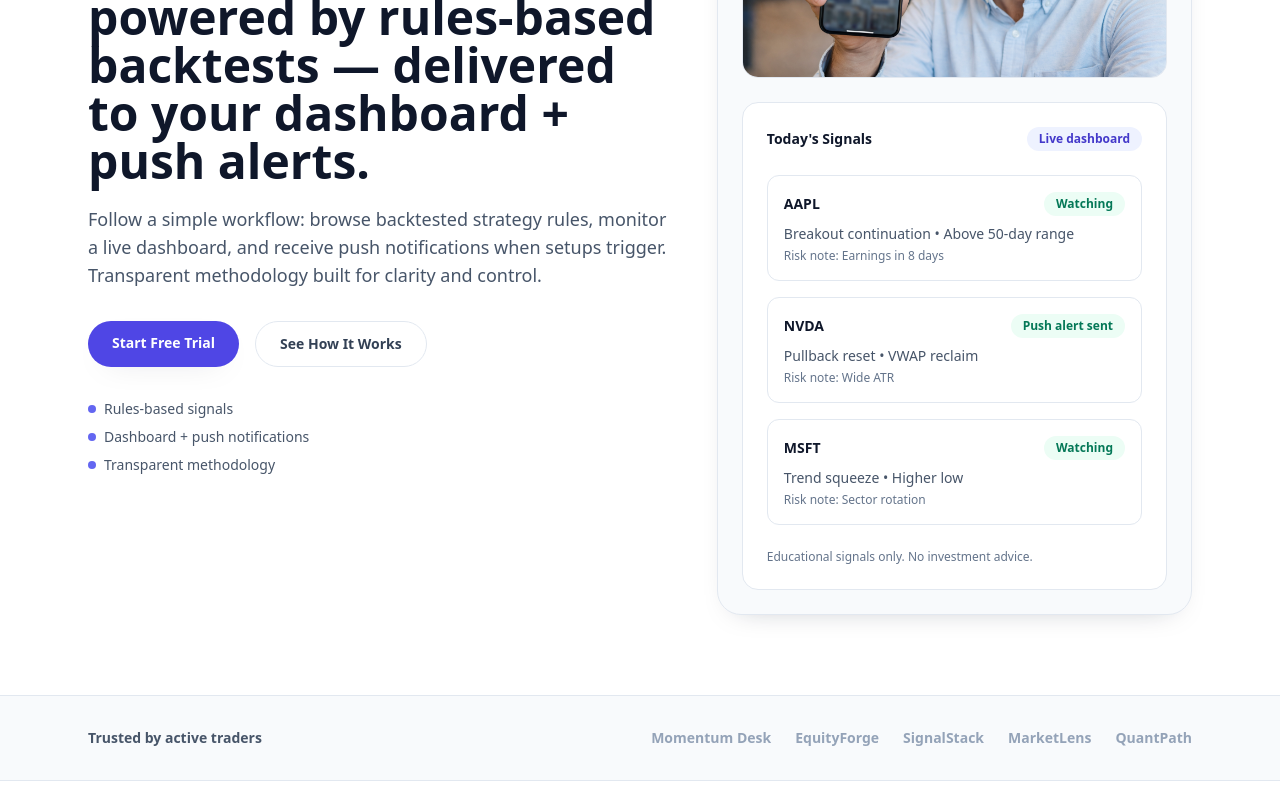
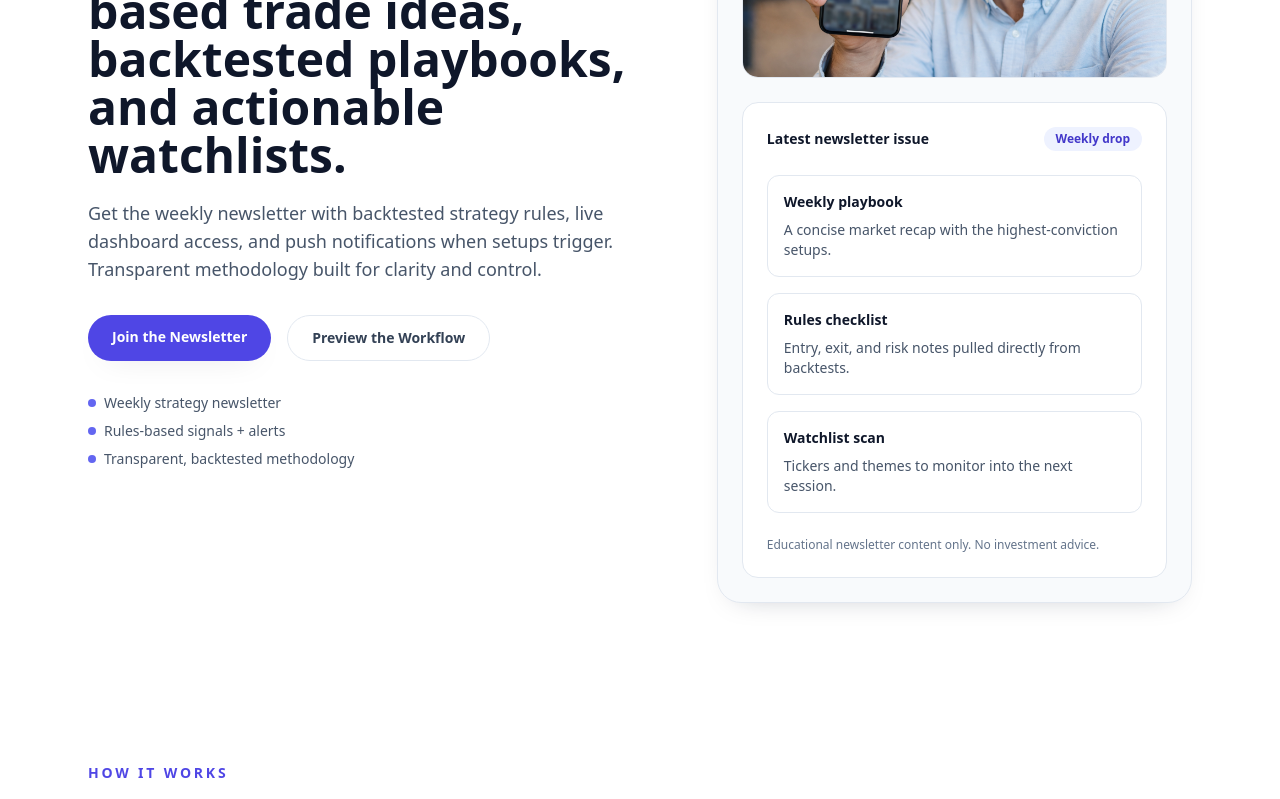
Before and after one commit to adhesikan/StratFLanding, a Next.js app: page / in a window 1280 px wide. Shown: the part 380-1179 px from the top of the page. Built offline with nearby package versions, Linux system fonts and the light colour scheme.

Commit message:
Update landing page for newsletter focus

```diff
--- a/app/page.tsx
+++ b/app/page.tsx
@@ -16,17 +16,9 @@ const CHECKOUT_LINKS = {
 };
 
 const trustBullets = [
-  "Rules-based signals",
-  "Dashboard + push notifications",
-  "Transparent methodology"
-];
-
-const logoPlaceholders = [
-  "Momentum Desk",
-  "EquityForge",
-  "SignalStack",
-  "MarketLens",
-  "QuantPath"
+  "Weekly strategy newsletter",
+  "Rules-based signals + alerts",
+  "Transparent, backtested methodology"
 ];
 
 const steps = [
@@ -148,6 +140,21 @@ const signals = [
   }
 ];
 
+const newsletterHighlights = [
+  {
+    title: "Weekly playbook",
+    description: "A concise market recap with the highest-conviction setups."
+  },
+  {
+    title: "Rules checklist",
+    description: "Entry, exit, and risk notes pulled directly from backtests."
+  },
+  {
+    title: "Watchlist scan",
+    description: "Tickers and themes to monitor into the next session."
+  }
+];
+
 export default function Home() {
   return (
     <div className="bg-white text-slate-900">
@@ -187,29 +194,29 @@ export default function Home() {
           <Container className="fade-up grid items-center gap-12 lg:grid-cols-[1.1fr_0.9fr]">
             <div>
               <p className="text-sm font-semibold uppercase tracking-[0.2em] text-accent-600">
-                Strategy Fundamentals
+                Strategy Fundamentals Newsletter
               </p>
               <h1 className="mt-4 text-4xl font-semibold leading-tight text-slate-900 sm:text-5xl">
-                Stock trade ideas powered by rules-based backtests — delivered to
-                your dashboard + push alerts.
+                A newsletter for rules-based trade ideas, backtested playbooks,
+                and actionable watchlists.
               </h1>
               <p className="mt-5 text-lg text-slate-600">
-                Follow a simple workflow: browse backtested strategy rules, monitor
-                a live dashboard, and receive push notifications when setups
-                trigger. Transparent methodology built for clarity and control.
+                Get the weekly newsletter with backtested strategy rules, live
+                dashboard access, and push notifications when setups trigger.
+                Transparent methodology built for clarity and control.
               </p>
               <div className="mt-8 flex flex-wrap gap-4">
                 <Link
                   href={CHECKOUT_LINKS.trial}
                   className="rounded-full bg-accent-600 px-6 py-3 text-sm font-semibold text-white shadow-soft transition hover:bg-accent-700"
                 >
-                  Start Free Trial
+                  Join the Newsletter
                 </Link>
                 <a
                   href="#how-it-works"
                   className="rounded-full border border-slate-200 px-6 py-3 text-sm font-semibold text-slate-700 transition hover:border-slate-300 hover:text-slate-900"
                 >
-                  See How It Works
+                  Preview the Workflow
                 </a>
               </div>
               <div className="mt-8 flex flex-col gap-2 text-sm text-slate-600">
@@ -235,54 +242,31 @@ export default function Home() {
               <div className="rounded-2xl border border-slate-200 bg-white p-6">
                 <div className="flex items-center justify-between">
                   <p className="text-sm font-semibold text-slate-900">
-                    Today&apos;s Signals
+                    Latest newsletter issue
                   </p>
                   <span className="rounded-full bg-accent-50 px-3 py-1 text-xs font-semibold text-accent-700">
-                    Live dashboard
+                    Weekly drop
                   </span>
                 </div>
                 <div className="mt-6 space-y-4">
-                  {signals.slice(0, 3).map((signal) => (
+                  {newsletterHighlights.map((highlight) => (
                     <div
-                      key={signal.symbol}
+                      key={highlight.title}
                       className="rounded-xl border border-slate-200 p-4"
                     >
-                      <div className="flex items-center justify-between">
-                        <p className="text-sm font-semibold text-slate-900">
-                          {signal.symbol}
-                        </p>
-                        <span className="rounded-full bg-emerald-50 px-3 py-1 text-xs font-semibold text-emerald-700">
-                          {signal.status === "Alert sent"
-                            ? "Push alert sent"
-                            : "Watching"}
-                        </span>
-                      </div>
+                      <p className="text-sm font-semibold text-slate-900">
+                        {highlight.title}
+                      </p>
                       <p className="mt-2 text-sm text-slate-600">
-                        {signal.setup} • {signal.trigger}
-                      </p>
-                      <p className="mt-1 text-xs text-slate-500">
-                        Risk note: {signal.risk}
+                        {highlight.description}
                       </p>
                     </div>
                   ))}
                 </div>
                 <p className="mt-6 text-xs text-slate-500">
-                  Educational signals only. No investment advice.
+                  Educational newsletter content only. No investment advice.
                 </p>
               </div>
-            </div>
-          </Container>
-        </section>
-
-        <section className="border-y border-slate-200 bg-slate-50 py-8">
-          <Container className="flex flex-col items-center justify-between gap-6 md:flex-row">
-            <p className="text-sm font-semibold text-slate-600">
-              Trusted by active traders
-            </p>
-            <div className="flex flex-wrap justify-center gap-6 text-sm font-semibold text-slate-400">
-              {logoPlaceholders.map((logo) => (
-                <span key={logo}>{logo}</span>
-              ))}
             </div>
           </Container>
         </section>
```
